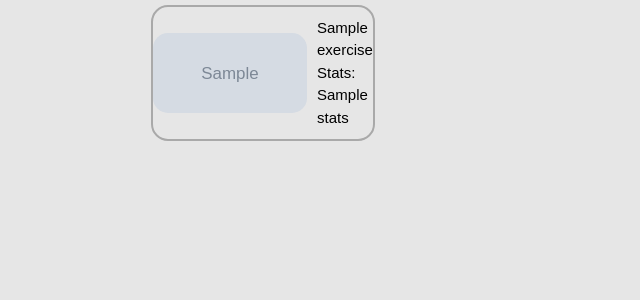
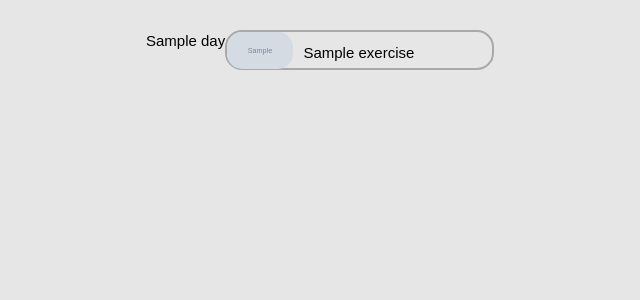
Before and after one commit to DominikPott/practicer-flask, a Flask app: template practicer_flask/templates/dashboard.html in a window 1280 px wide. Shown: the part 39-339 px from the top of the page, without its empty margins (46-686 px from the left). Run offline with Flask 2, Linux system fonts and the light colour scheme; the template is opened without the code that fills it: most values are stand-ins (such as "Sample title", 1, 10 or a date in 2020); grey boxes marked "Sample" are stand-in pictures.

Commit message:
styled the dashboard

```diff
--- a/practicer_flask/dashboard.py
+++ b/practicer_flask/dashboard.py
@@ -23,8 +23,8 @@ def dashboard():
 
 def emulate_days(exercises):
     exercises_days = []
-    for day in range(random.randint(2, 5)):
-        exercises_days.append(emulate_last_exercises(exercises))
+    for day in range(365):
+        exercises_days.append((day, emulate_last_exercises(exercises)))
     return exercises_days
 
 
--- a/practicer_flask/static/css/exercise_widget.css
+++ b/practicer_flask/static/css/exercise_widget.css
@@ -11,7 +11,8 @@
 .exercise-widget.row {
     flex: 1;
     width: 100%;
-    margin-bottom: 60px;
+    margin-top: 30px;
+    margin-bottom: 30px;
 }
 
 .exercise-widget.exercise-item {
@@ -19,24 +20,25 @@
     flex: 25%;
     align-items: stretch;
     width: 25%;
+    max-width: 30%;
     min-width: 25%;
-    max-width: 25%;
+    height: 40px;
     border: 2px solid darkgrey;
     border-radius: 17px;
-    margin: 5px;
 }
 
 .exercise-widget.thumbnail {
-    height: 80px;
-    width:70%;
+    flex: 25%;
+    height: 37px;
     object-fit: cover;
     border-radius: 15px;
-    margin: auto;
+    margin: 0 auto;
+
 }
 
 .exercise-widget.text {
-    width: 30%;
-    margin: auto;
+    flex: 75%;
+    margin: 0 auto;
     padding: 10px;
 }
 
--- a/practicer_flask/templates/dashboard.html
+++ b/practicer_flask/templates/dashboard.html
@@ -4,14 +4,14 @@
 <link rel="stylesheet" href="{{ url_for('static', filename='css/exercise_widget.css') }}">
 
 <div class="container">
-    {% for exercises in exercises_history %}
+    {% for day, exercises in exercises_history %}
     <div class="exercise-widget row">
+        <div class="day">{{ day }}</div>
         {% for exercise in exercises %}
         <div class="exercise-widget exercise-item">
             <img src="{{ url_for('static', filename=exercise['thumbnail']) }}" class="exercise-widget thumbnail">
             <div class="exercise-widget text">
-                {{ exercise['label'] }}<br>
-                Stats: {{ exercise.get('stats', '0/0') }}
+                {{ exercise['label'] }}
             </div>
         </div>
         {% endfor %}
```
